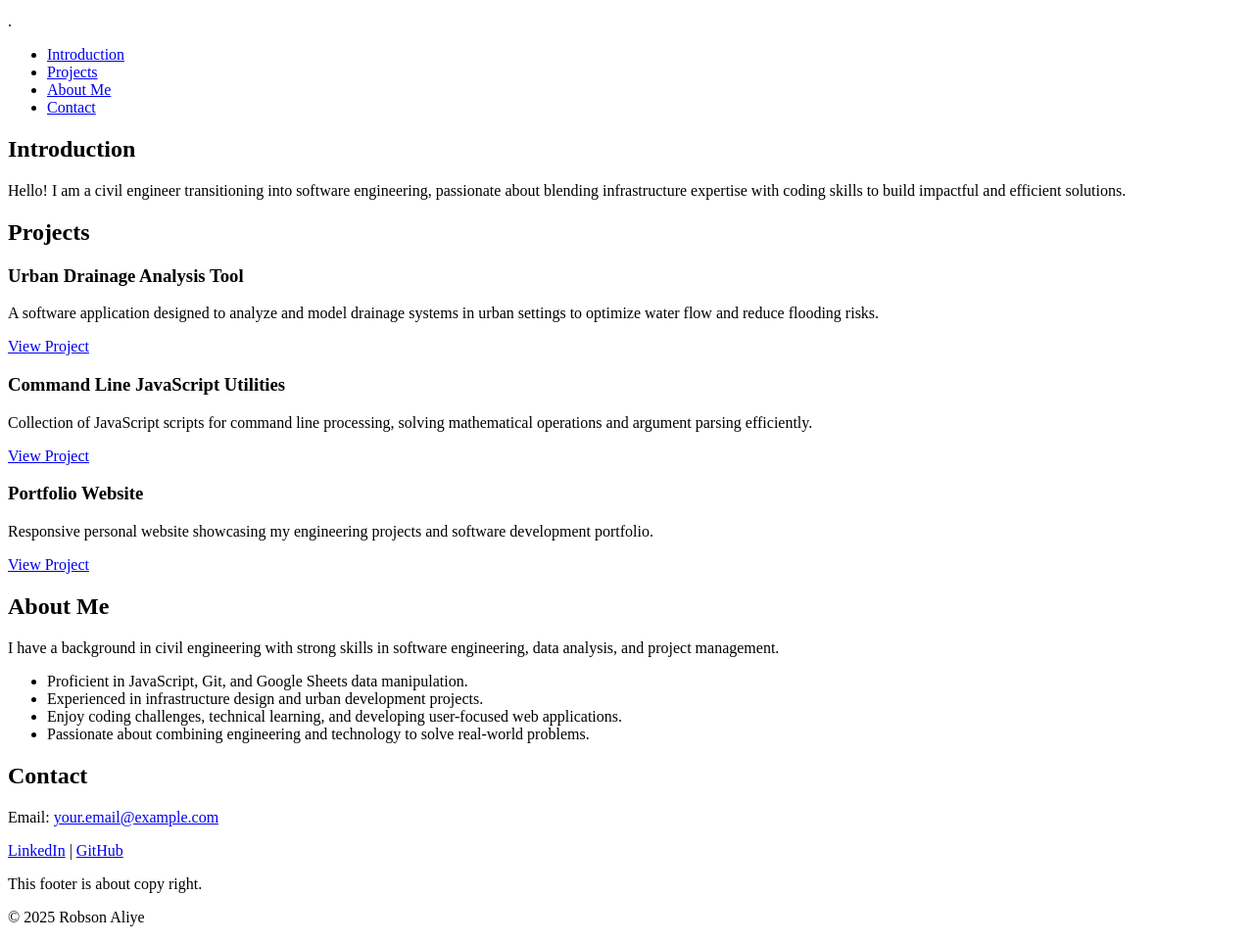
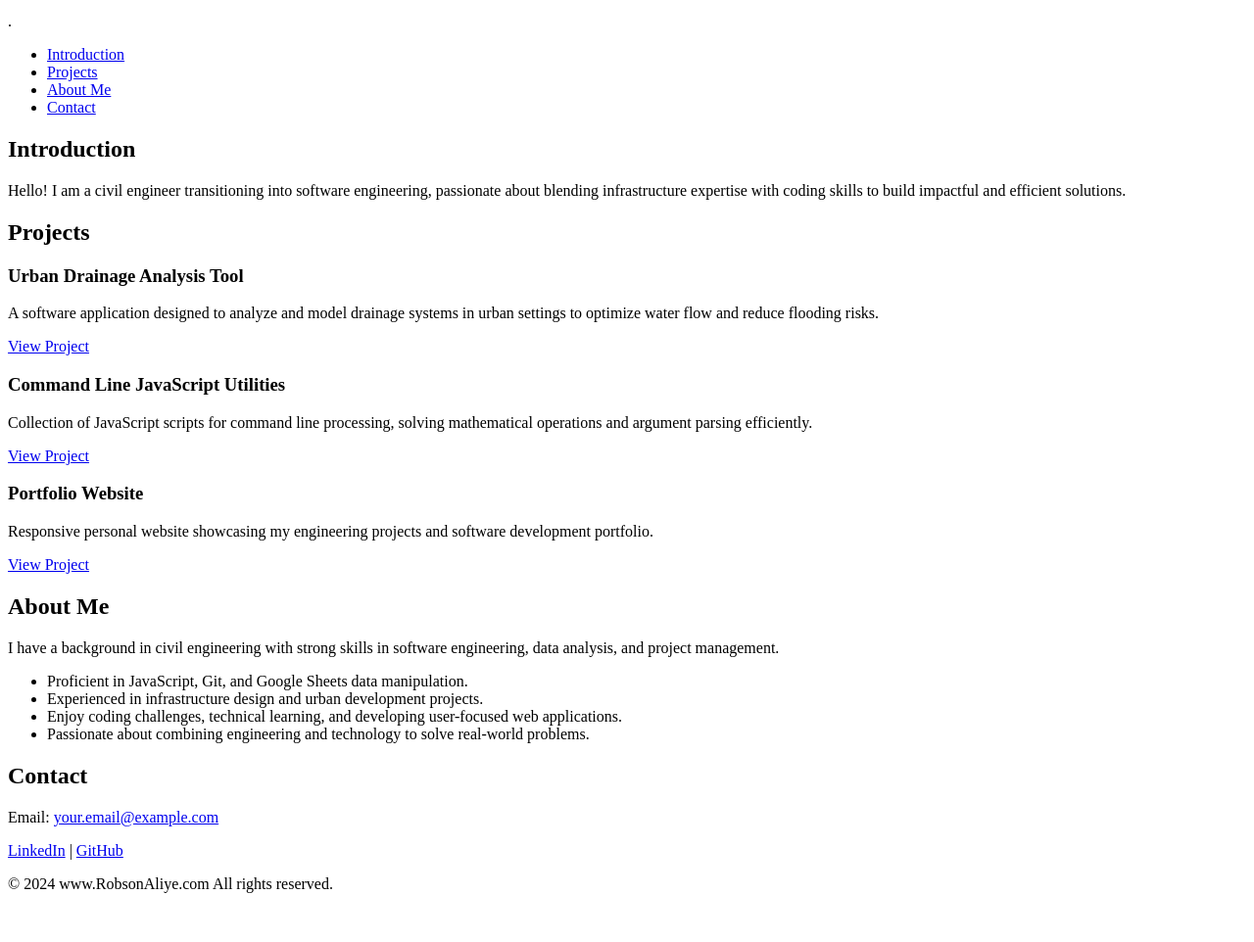
Before and after one commit to Robson-Ali/My_First_Portfolio, a plain HTML site: page portfolio/index.html in a window 1280 px wide. Shown: the part 101-1063 px from the top of the page at 98% size. After the commit the page ends 1029 px from the top, so only its background shows below. Drawn offline with Linux system fonts and the light colour scheme.

Commit message:
Update index.html

```diff
--- a/portfolio/index.html
+++ b/portfolio/index.html
@@ -60,7 +60,6 @@
   </p>
 </section>
 <footer>
-  <p>This footer is about copy right.</p>
-  <p>&copy; 2025 Robson Aliye</p>
+<p>&copy; 2024 www.RobsonAliye.com All rights reserved.</p>
 </footer>
 </body>
```
